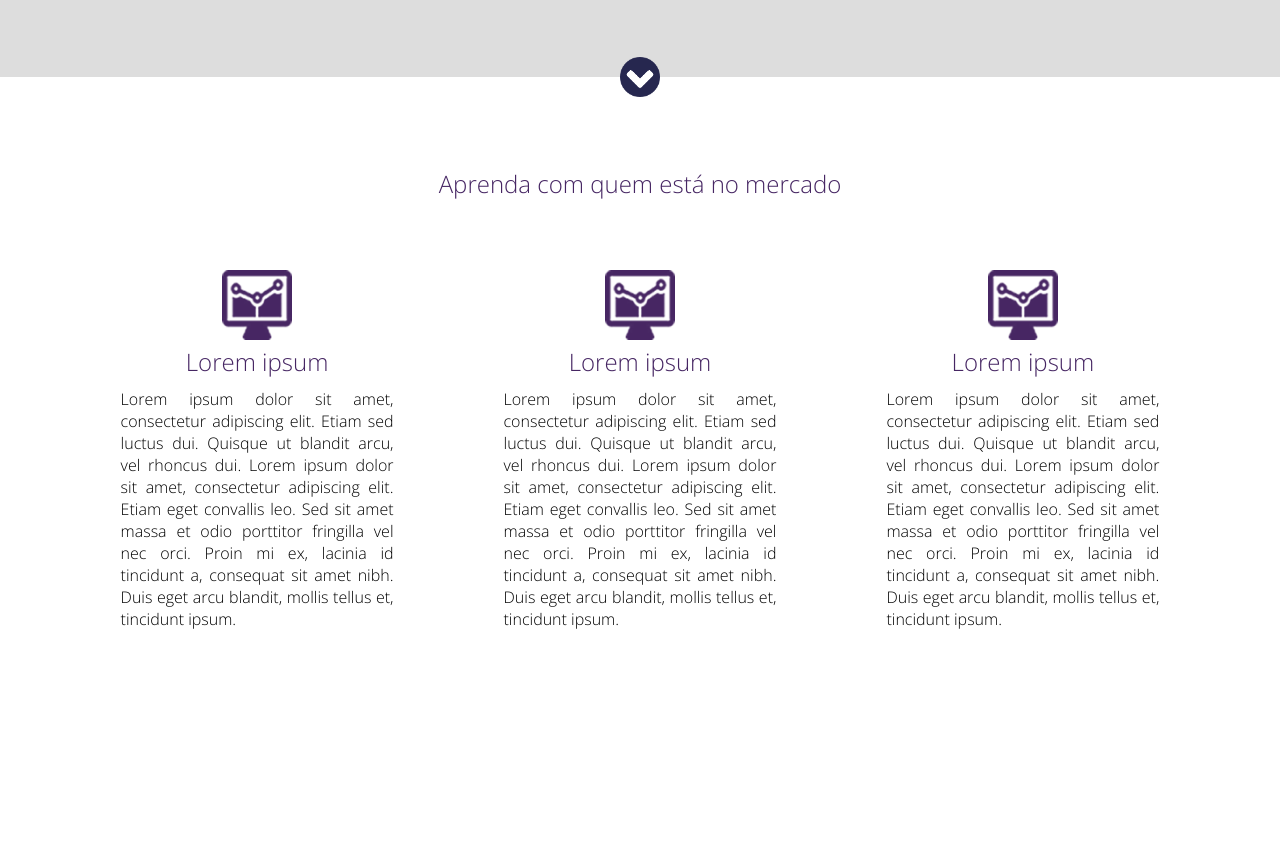
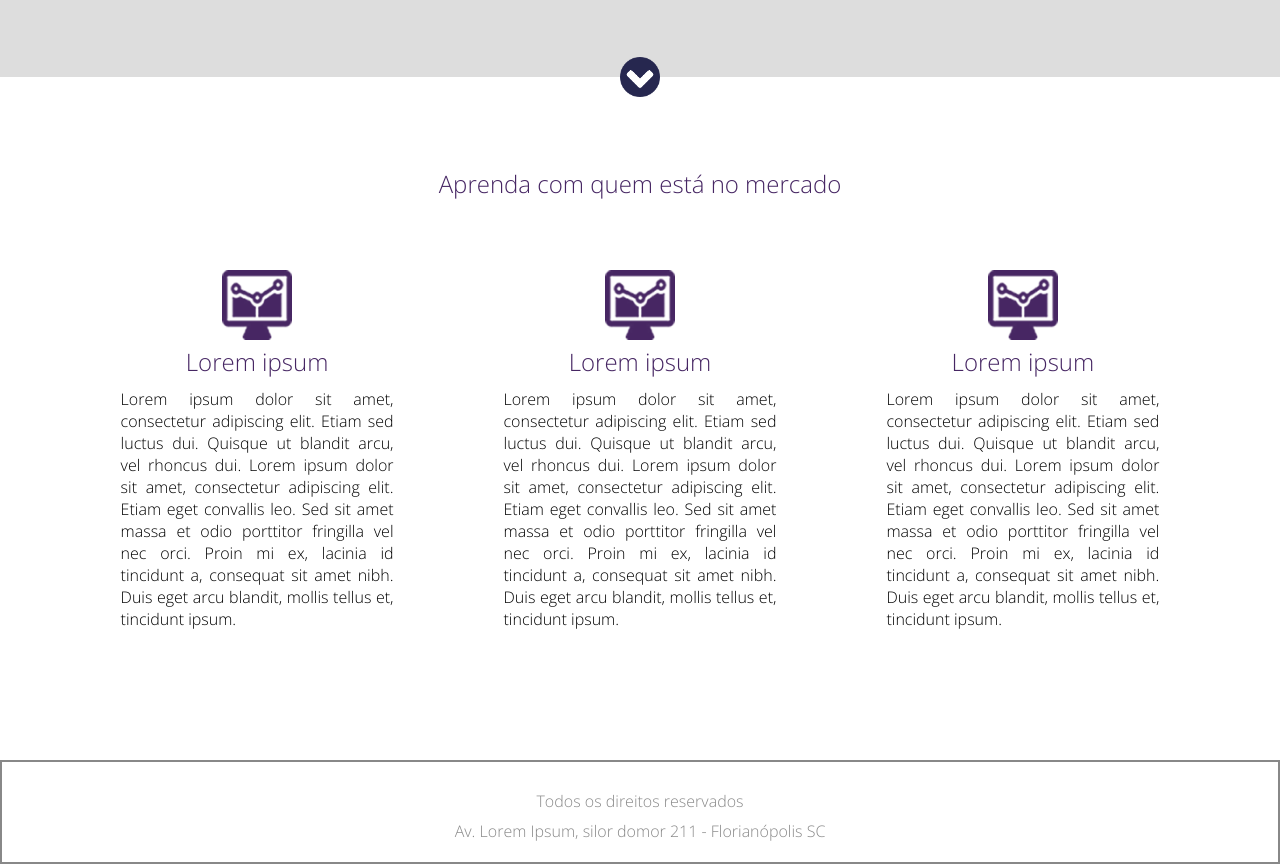
Before and after one commit to marcusluccas/project-login-page-danki-code, a plain HTML site: page index.html in a window 1280 px wide. Shown: the part 803-1667 px from the top of the page. Before the commit the page ends 1473 px from the top, so only its background shows below. Drawn offline with Linux system fonts and the light colour scheme.

Commit message:
Website footer finished

```diff
--- a/css/style.css
+++ b/css/style.css
@@ -12,6 +12,10 @@ html, body{
 @font-face {
     font-family: "Open Sans";
     src: url(../fonts/OpenSans-Light.ttf);
+}
+
+.clear{
+    clear: both;
 }
 
 .center{
@@ -160,6 +164,7 @@ html, body{
 }
 
 .section-1{
+    min-width: 1200px;
     padding: 90px 0;
 }
 
@@ -179,7 +184,7 @@ html, body{
 
 .container-single{
     float: left;
-    width: 33.333%;
+    width: 33.3333%;
     padding: 30px;
 }
 
@@ -192,3 +197,15 @@ html, body{
 .container-single img{
     width: 70px;
 }
+
+.footer{
+    /*clear: both;*/
+    border: 2px solid #888888;
+    padding: 20px 0;
+    text-align: center;
+    color: #888;
+}
+
+.footer p{
+    margin-top: 8px;
+}
--- a/index.html
+++ b/index.html
@@ -15,7 +15,6 @@
 
     <div class="container-banner">
         <div class="center">
-
             <div class="container-list">
                 <ul>
                     <li>Lorem ipsum silor domor amet</li>
@@ -92,8 +91,14 @@
                         <p>Lorem ipsum dolor sit amet, consectetur adipiscing elit. Etiam sed luctus dui. Quisque ut blandit arcu, vel rhoncus dui. Lorem ipsum dolor sit amet, consectetur adipiscing elit. Etiam eget convallis leo. Sed sit amet massa et odio porttitor fringilla vel nec orci. Proin mi ex, lacinia id tincidunt a, consequat sit amet nibh. Duis eget arcu blandit, mollis tellus et, tincidunt ipsum.</p>
                     </div><!--text-container-single-->
                 </div><!--container-single-->
+                <div class="clear"></div><!--clear-->
             </div><!--container-section-->
         </div><!--center-->
     </div><!--section-1-->
+
+    <div class="footer">
+        <p>Todos os direitos reservados</p>
+        <p>Av. Lorem Ipsum, silor domor 211 - Florianópolis SC</p>
+    </div><!--footer-->
 </body>
 </html>
```
